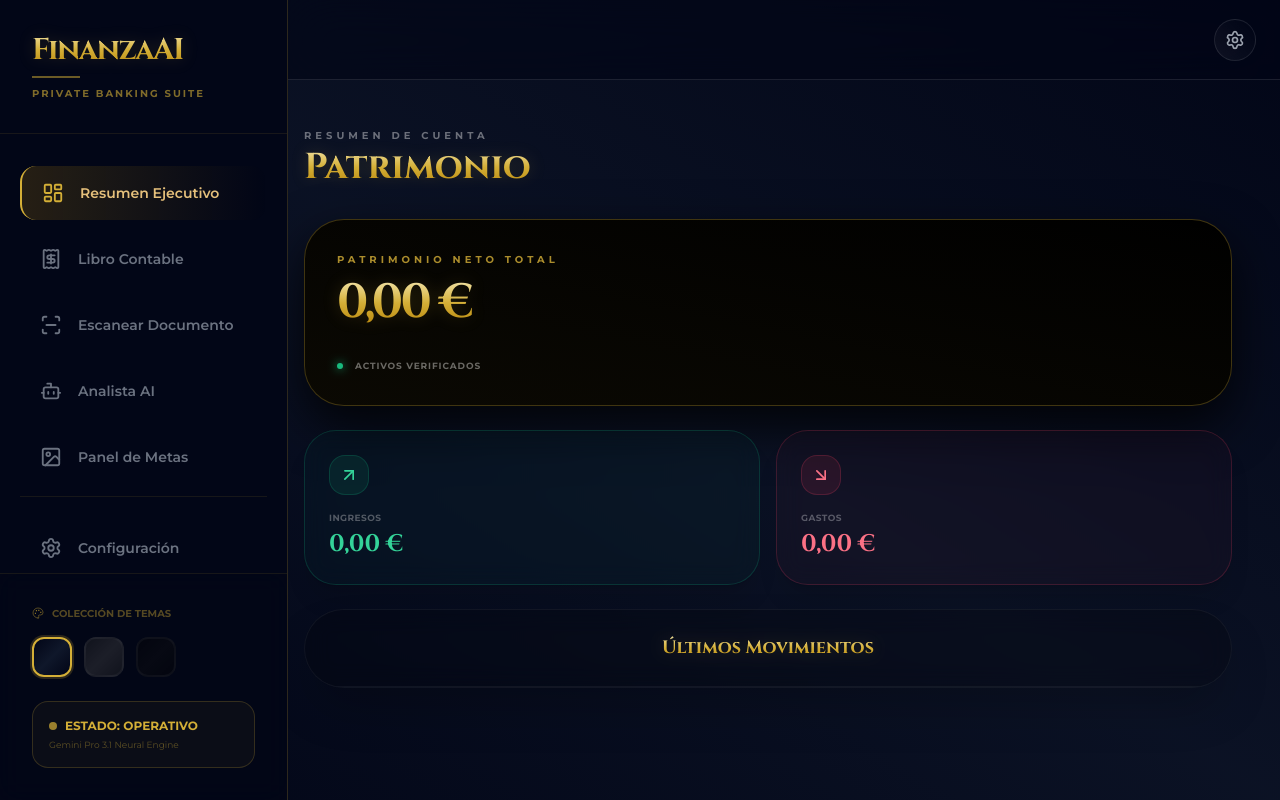
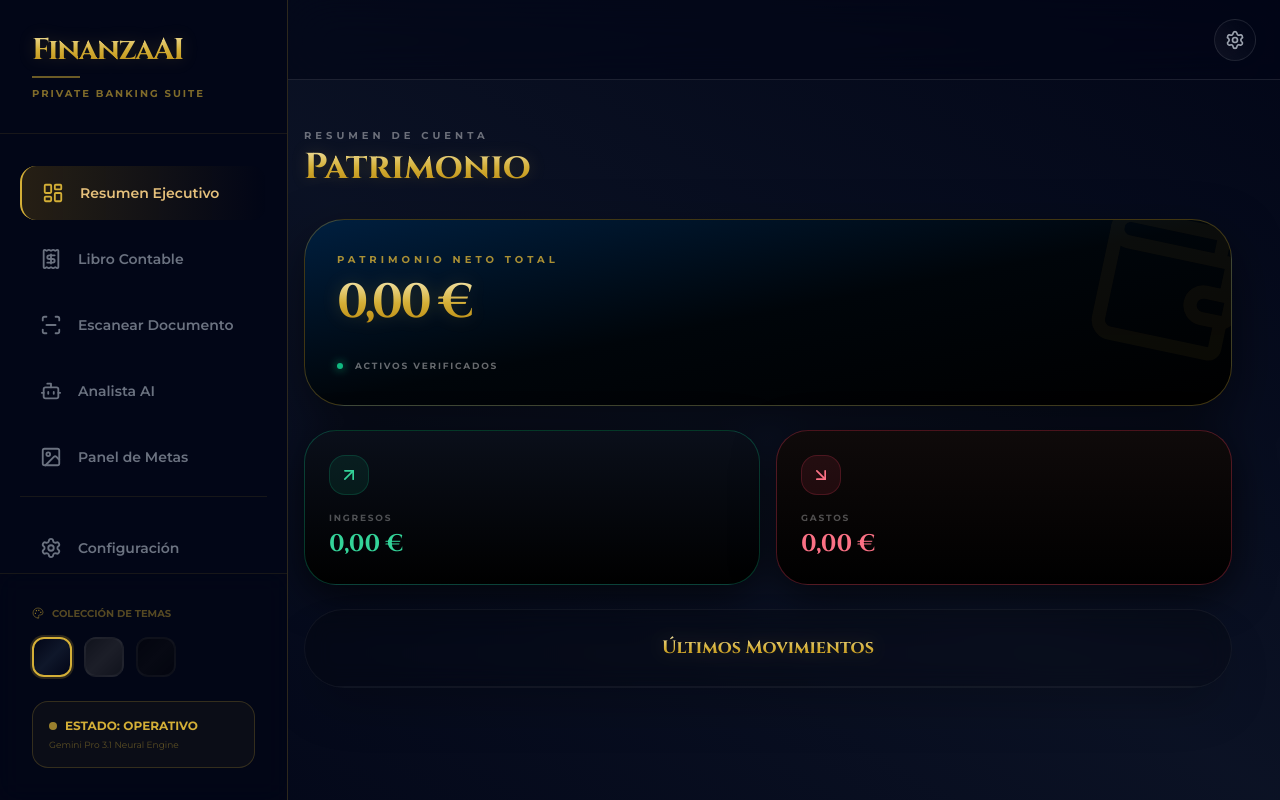
Before and after one commit to publicidadxacarlos-cell/FinanzaAI, a React (Vite) app: page / in a window 1280 px wide. Built offline with nearby package versions, Linux system fonts and the light colour scheme; a web font is replaced by a local one.

Commit message:
Sincronización de borrado y refinamiento estético Navy

```diff
--- a/src/pages/Dashboard.tsx
+++ b/src/pages/Dashboard.tsx
@@ -1,6 +1,6 @@
 import React, { useMemo } from 'react';
 import { Transaction, TransactionType, AppTheme } from '../types';
-import { ArrowUpRight, ArrowDownRight, TrendingUp, TrendingDown } from 'lucide-react';
+import { ArrowUpRight, ArrowDownRight, TrendingUp, TrendingDown, Wallet } from 'lucide-react';
 
 interface DashboardProps {
   transactions: Transaction[];
@@ -27,33 +27,37 @@ const Dashboard: React.FC<DashboardProps> = ({ transactions, theme }) => {
         <h1 className="gold-text-gradient font-executive text-4xl font-bold">Patrimonio</h1>
       </div>
 
-      {/* BALANCE NEGRO OBSIDIANA */}
-      <div className="relative overflow-hidden rounded-[2.5rem] border border-gold-500/30 bg-black p-8 shadow-[0_20px_50px_rgba(0,0,0,0.8)]">
-        <div className="absolute top-0 left-0 w-full h-full bg-gradient-to-tr from-gold-500/5 to-transparent pointer-events-none" />
+      {/* BALANCE: AZUL NAVY PROFUNDO (Recuperado y mejorado) */}
+      <div className="relative overflow-hidden rounded-[2.5rem] border border-gold-500/30 bg-gradient-to-br from-[#001f3f] via-[#00050a] to-black p-8 shadow-[0_20px_50px_rgba(0,0,0,0.5)]">
+        <div className="absolute -top-4 -right-4 opacity-[0.05] rotate-12">
+          <Wallet size={160} className="text-gold-500" />
+        </div>
         <p className="text-[10px] font-black uppercase tracking-[0.4em] text-gold-500/80 mb-3">Patrimonio Neto Total</p>
         <h2 className="text-4xl sm:text-5xl font-serif font-bold gold-text-gradient tracking-tighter">
           {formatCurrency(totals.balance)}
         </h2>
         <div className="mt-8 flex items-center gap-3">
           <div className="h-1.5 w-1.5 rounded-full bg-emerald-500 shadow-[0_0_10px_#10b981]" />
-          <span className="text-[9px] font-bold text-white/40 uppercase tracking-widest">Activos Verificados</span>
+          <span className="text-[9px] font-bold text-white/40 uppercase tracking-[0.2em]">Activos Verificados</span>
         </div>
       </div>
 
       <div className="grid grid-cols-2 gap-4">
-        <div className="relative rounded-[2rem] border border-emerald-500/20 bg-emerald-500/[0.03] backdrop-blur-md p-6 shadow-xl active:scale-95 transition-all">
+        {/* INGRESOS: RECUPERADO TU FONDO ELEGANTE */}
+        <div className="relative rounded-[2rem] border border-emerald-500/30 bg-gradient-to-b from-[#0a0f1a] to-black p-6 shadow-[0_10px_40px_rgba(0,0,0,0.7)] active:scale-95 transition-all">
           <div className="mb-4 flex h-10 w-10 items-center justify-center rounded-2xl bg-emerald-500/10 text-emerald-400 border border-emerald-500/20">
             <ArrowUpRight size={20} />
           </div>
-          <p className="text-[9px] font-bold uppercase text-white/30 tracking-wider">Ingresos</p>
+          <p className="text-[9px] font-black uppercase tracking-[0.2em] text-white/30">Ingresos</p>
           <p className="mt-1 text-2xl font-serif font-bold text-emerald-400">{formatCurrency(totals.income)}</p>
         </div>
 
-        <div className="relative rounded-[2rem] border border-rose-500/20 bg-rose-500/[0.03] backdrop-blur-md p-6 shadow-xl active:scale-95 transition-all">
+        {/* GASTOS: RECUPERADO TU FONDO ELEGANTE */}
+        <div className="relative rounded-[2rem] border border-rose-500/30 bg-gradient-to-b from-[#0f0a0a] to-black p-6 shadow-[0_10px_40px_rgba(0,0,0,0.7)] active:scale-95 transition-all">
           <div className="mb-4 flex h-10 w-10 items-center justify-center rounded-2xl bg-rose-500/10 text-rose-400 border border-rose-500/20">
             <ArrowDownRight size={20} />
           </div>
-          <p className="text-[9px] font-bold uppercase text-white/30 tracking-wider">Gastos</p>
+          <p className="text-[9px] font-black uppercase tracking-[0.2em] text-white/30">Gastos</p>
           <p className="mt-1 text-2xl font-serif font-bold text-rose-400">{formatCurrency(totals.expense)}</p>
         </div>
       </div>
```
